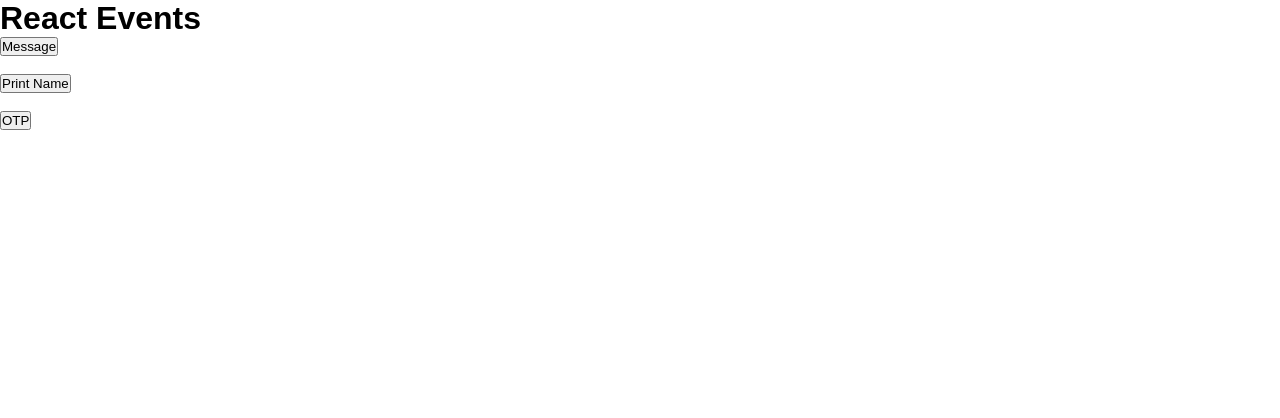
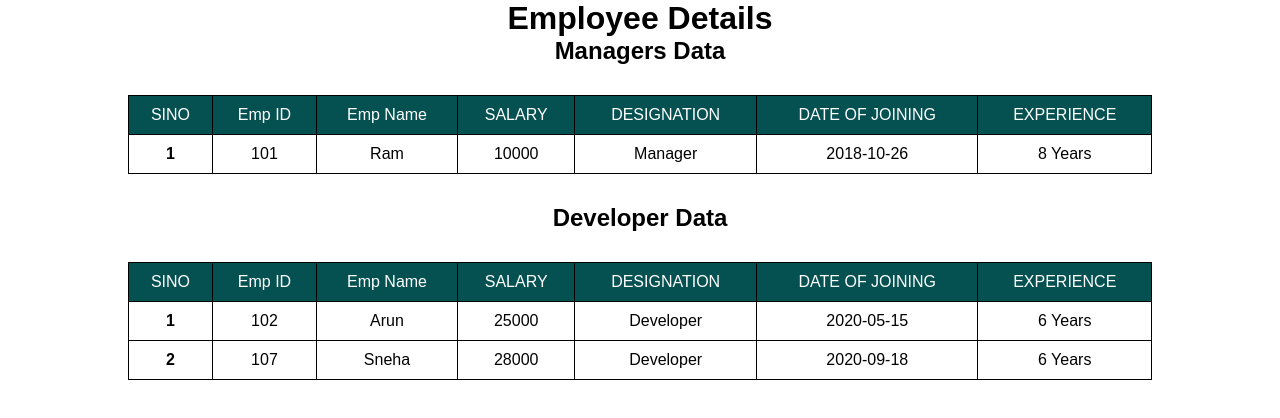
Before and after one commit to rockstarrk04/React.js, a React (Vite) app in the folder my_app/: page / in a window 1280 px wide. Shown: the top 418 px of the page. Built offline with nearby package versions, Linux system fonts and the light colour scheme.

Commit message:
Employees Component

```diff
--- a/my_app/src/App.jsx
+++ b/my_app/src/App.jsx
@@ -5,6 +5,7 @@ import DisplayImages from "./Components/ImageGallery/DisplayImages"
 import Cards from "./Components/Cards/Cards"
 import Students from "./Components/StudentsData/Students"
 import ReactEvents from "./Components/Events/ReactEvents"
+import Employees from "./Components/Employees/Employees"
 
 const App = () => {
   return (
@@ -20,7 +21,8 @@ const App = () => {
       {/* <DisplayImages/> */}
       {/* <Cards/> */}
       {/* <Students/> */}
-      <ReactEvents/>
+      {/* <ReactEvents/> */}
+      <Employees/>
 
 
     </React.Fragment>
--- /dev/null
+++ b/my_app/src/Components/Employees/DevelopersData.jsx
@@ -0,0 +1,44 @@
+import React from "react";
+
+const DevelopersData = ({onlyDeveloper}) => {
+    return(
+        <>
+            <div className="display">
+                <h2>Developer Data</h2>
+                <div className="container">
+                    <table>
+                        <thead>
+                            <tr>
+                                <td>SINO</td>
+                                <td>Emp ID</td>
+                                <td>Emp Name</td>
+                                <td>SALARY</td>
+                                <td>DESIGNATION</td>
+                                <td>DATE OF JOINING</td>
+                                <td>EXPERIENCE</td>
+                            </tr>
+                        </thead>
+                        <tbody>
+                            {onlyDeveloper.map((elem,index) => {
+                                let {empId , name , salary , desg , doj} = elem
+                                return(
+                                    <tr key={index}>
+                                        <th>{index+1}</th>
+                                        <td>{empId}</td>
+                                        <td>{name}</td>
+                                        <td>{salary}</td>
+                                        <td>{desg}</td>
+                                        <td>{doj}</td>
+                                        <td>{new Date().getFullYear() - doj.slice(0,4)} Years</td>
+                                    </tr>
+                                )
+                            })}
+                        </tbody>
+                    </table>
+                </div>
+            </div>
+        </>
+    )
+}
+
+export default DevelopersData
--- /dev/null
+++ b/my_app/src/Components/Employees/Employees.jsx
@@ -0,0 +1,27 @@
+import React from "react"
+import { empdata } from "./empdata"
+import './emp.css'
+import ManagersData from "./ManagersData"
+import DevelopersData from "./DevelopersData"
+
+const Employees = () =>{
+    const onlyManagers = empdata.filter((elem) => {
+        return elem.desg === "Manager"
+    })
+
+    const onlyDeveloper = empdata.filter((elem) => {
+        return elem.desg === "Developer"
+    })
+
+    return(
+        <>
+            <div className="emp">
+                <h1>Employee Details</h1>
+                <ManagersData onlyManagers = {onlyManagers}/>
+                <DevelopersData onlyDeveloper = {onlyDeveloper}/>
+            </div>
+        </>
+    )
+}
+
+export default Employees
--- /dev/null
+++ b/my_app/src/Components/Employees/ManagersData.jsx
@@ -0,0 +1,47 @@
+import React from "react";
+
+const ManagersData = (props) => {
+    // console.log(props);
+    let {onlyManagers} = props
+
+    return(
+        <>
+            <div className="display">
+                <h2>Managers Data</h2>
+                <div className="container">
+                    <table>
+                        <thead>
+                            <tr>
+                                <td>SINO</td>
+                                <td>Emp ID</td>
+                                <td>Emp Name</td>
+                                <td>SALARY</td>
+                                <td>DESIGNATION</td>
+                                <td>DATE OF JOINING</td>
+                                <td>EXPERIENCE</td>
+                            </tr>
+                        </thead>
+                        <tbody>
+                            {onlyManagers.map((elem,index) => {
+                                let {empId , name , salary , desg , doj} = elem
+                                return(
+                                    <tr key={index}>
+                                        <th>{index+1}</th>
+                                        <td>{empId}</td>
+                                        <td>{name}</td>
+                                        <td>{salary}</td>
+                                        <td>{desg}</td>
+                                        <td>{doj}</td>
+                                        <td>{new Date().getFullYear() - doj.slice(0,4)} Years</td>
+                                    </tr>
+                                )
+                            })}
+                        </tbody>
+                    </table>
+                </div>
+            </div>
+        </>
+    )
+}
+
+export default ManagersData
--- /dev/null
+++ b/my_app/src/Components/Employees/emp.css
@@ -0,0 +1,22 @@
+.emp {
+    text-align: center;
+    .display {
+        .container {
+            table {
+                width: 80%;
+                margin: 30px auto;
+                border: 1px solid #333;
+                border-collapse: collapse;
+
+                thead {
+                    color: white;
+                    background-color: rgb(5, 80, 80);
+                }
+                th,td {
+                    padding: 10px;
+                    border: 1px solid black;
+                }
+            }
+        }
+    }
+}
--- /dev/null
+++ b/my_app/src/Components/Employees/empdata.jsx
@@ -0,0 +1,58 @@
+export const empdata = [
+    {
+        empId: 101,
+        name: "Ram",
+        salary: 10000,
+        desg: "Manager",
+        doj: "2018-10-26"
+    },
+    {
+        empId: 102,
+        name: "Arun",
+        salary: 25000,
+        desg: "Developer",
+        doj: "2020-05-15"
+    },
+    {
+        empId: 103,
+        name: "Priya",
+        salary: 30000,
+        desg: "HR",
+        doj: "2019-08-12"
+    },
+    {
+        empId: 104,
+        name: "Kumar",
+        salary: 18000,
+        desg: "Tester",
+        doj: "2021-03-20"
+    },
+    {
+        empId: 105,
+        name: "Divya",
+        salary: 35000,
+        desg: "Team Lead",
+        doj: "2017-11-05"
+    },
+    {
+        empId: 106,
+        name: "Vijay",
+        salary: 22000,
+        desg: "Designer",
+        doj: "2022-01-10"
+    },
+    {
+        empId: 107,
+        name: "Sneha",
+        salary: 28000,
+        desg: "Developer",
+        doj: "2020-09-18"
+    },
+    {
+        empId: 108,
+        name: "Ajith",
+        salary: 15000,
+        desg: "Support Engineer",
+        doj: "2023-06-22"
+    }
+];
```
